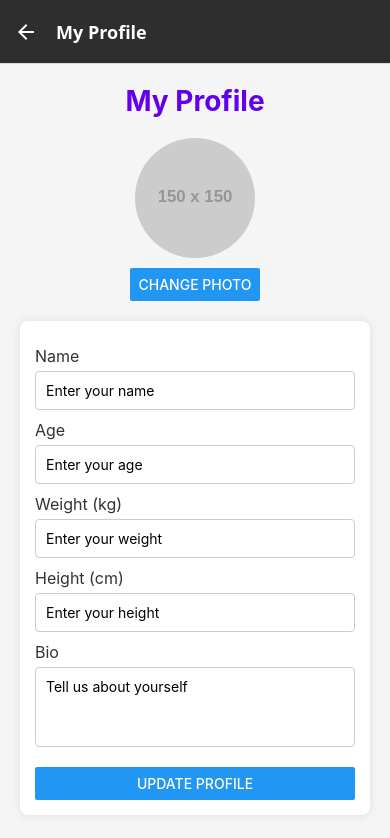
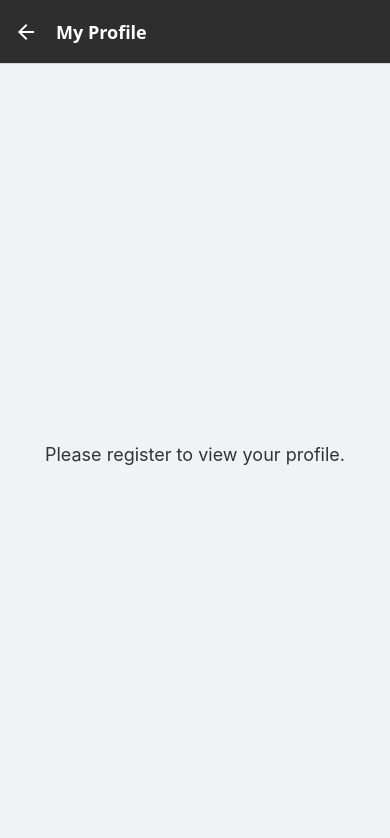
Before and after one commit to Aman-Jindal/Fitness-App, a React Native app: screen /Profile in a window 390 px wide. Shown: the top 838 px of the page. Built offline with nearby package versions, Linux system fonts and the light colour scheme.

Commit message:
Added Log workout screen and recreated the user profile screen

```diff
--- a/src/navigation/AppNavigator.js
+++ b/src/navigation/AppNavigator.js
@@ -7,6 +7,7 @@ import LoginScreen from '../screens/LoginScreen';
 import RegisterScreen from '../screens/RegisterScreen';
 import MainScreen from '../screens/MainScreen';
 import WorkoutScreen from '../screens/WorkoutScreen';
+import LogWorkoutScreen from '../screens/LogWorkoutScreen';
 import UserProfileScreen from '../screens/UserProfileScreen';
 import FeedbackScreen from '../screens/FeedbackScreen';
 import DonateScreen from '../screens/DonateScreen';
@@ -30,9 +31,11 @@ const AppNavigator = () => {
         <Stack.Screen name="Register" component={RegisterScreen} options={{ title: 'Register' }} />
         <Stack.Screen name="Main" component={MainScreen} options={{ title: 'Home' }} />
         <Stack.Screen name="Workout" component={WorkoutScreen} options={{ title: 'Workout' }} />
+        <Stack.Screen name="LogWorkout" component={LogWorkoutScreen} options={{ title: 'Log Workout' }} />
         <Stack.Screen name="Profile" component={UserProfileScreen} options={{ title: 'My Profile' }} />
         <Stack.Screen name="Feedback" component={FeedbackScreen} options={{ title: 'Feedback' }} />
         <Stack.Screen name="Donate" component={DonateScreen} options={{ title: 'Donate' }} />
+
       </Stack.Navigator>
     </NavigationContainer>
   );
--- /dev/null
+++ b/src/screens/LogWorkoutScreen.js
@@ -0,0 +1,311 @@
+// src/screens/LogWorkoutScreen.js
+import React, { useState, useEffect } from 'react';
+import {
+  View,
+  Text,
+  TextInput,
+  TouchableOpacity,
+  StyleSheet,
+  Alert,
+  ScrollView
+} from 'react-native';
+import theme from '../constants/theme';
+
+const LogWorkoutScreen = ({ navigation }) => {
+  // Timer state
+  const [elapsedTime, setElapsedTime] = useState(0);
+
+  // States for current exercise
+  const [currentExerciseName, setCurrentExerciseName] = useState('');
+  const [currentSets, setCurrentSets] = useState([]);
+
+  // List of completed exercises
+  const [completedExercises, setCompletedExercises] = useState([]);
+
+  // Start workout timer
+  useEffect(() => {
+    const timer = setInterval(() => {
+      setElapsedTime(prev => prev + 1);
+    }, 1000);
+    return () => clearInterval(timer);
+  }, []);
+
+  // Helper to format elapsed time (mm:ss)
+  const formatTime = (seconds) => {
+    const mins = Math.floor(seconds / 60).toString().padStart(2, '0');
+    const secs = (seconds % 60).toString().padStart(2, '0');
+    return `${mins}:${secs}`;
+  };
+
+  // Add a new set for the current exercise
+  const addSet = () => {
+    setCurrentSets([...currentSets, { id: Date.now().toString(), reps: '', weight: '' }]);
+  };
+
+  // Update a specific set field
+  const updateSetField = (id, field, value) => {
+    setCurrentSets(
+      currentSets.map(set => set.id === id ? { ...set, [field]: value } : set)
+    );
+  };
+
+  // When an exercise is complete, add it to the completed exercises list
+  const completeCurrentExercise = () => {
+    if (!currentExerciseName.trim()) {
+      Alert.alert('Error', 'Please enter an exercise name.');
+      return;
+    }
+    if (currentSets.length === 0) {
+      Alert.alert('Error', 'Please add at least one set for the exercise.');
+      return;
+    }
+    const newExercise = {
+      id: Date.now().toString(),
+      name: currentExerciseName,
+      sets: currentSets,
+    };
+    setCompletedExercises([...completedExercises, newExercise]);
+    // Clear the current exercise inputs for a new entry
+    setCurrentExerciseName('');
+    setCurrentSets([]);
+  };
+
+  // Finish workout: Show summary and navigate back (or save data)
+  const finishWorkout = () => {
+    Alert.alert(
+      'Workout Complete',
+      `Total Workout Time: ${formatTime(elapsedTime)}\nExercises Completed: ${completedExercises.length}`
+    );
+    navigation.navigate('Workout'); // Replace with desired navigation target
+  };
+
+  // Discard workout: Confirm and navigate back
+  const discardWorkout = () => {
+    Alert.alert(
+      'Discard Workout',
+      'Are you sure you want to discard this workout?',
+      [
+        { text: 'Cancel', style: 'cancel' },
+        { text: 'Discard', onPress: () => navigation.navigate('Workout') },
+      ]
+    );
+  };
+
+  return (
+    <ScrollView contentContainerStyle={styles.container}>
+      {/* Header: Timer and Finish Button */}
+      <View style={styles.headerRow}>
+        <Text style={styles.timerText}>Duration: {formatTime(elapsedTime)}</Text>
+        <TouchableOpacity style={styles.finishButton} onPress={finishWorkout}>
+          <Text style={styles.finishButtonText}>Finish</Text>
+        </TouchableOpacity>
+      </View>
+
+      {/* Current Exercise Entry */}
+      <View style={styles.currentExerciseSection}>
+        <Text style={styles.sectionTitle}>Current Exercise</Text>
+        <TextInput
+          style={styles.input}
+          placeholder="Enter Exercise Name"
+          value={currentExerciseName}
+          onChangeText={setCurrentExerciseName}
+        />
+
+        {currentSets.map((set, index) => (
+          <View key={set.id} style={styles.setRow}>
+            <Text style={styles.setLabel}>Set {index + 1}:</Text>
+            <TextInput
+              style={[styles.input, styles.setInput]}
+              placeholder="Weight (kg)"
+              keyboardType="numeric"
+              value={set.weight}
+              onChangeText={(value) => updateSetField(set.id, 'weight', value)}
+            />
+            <TextInput
+              style={[styles.input, styles.setInput]}
+              placeholder="Reps"
+              keyboardType="numeric"
+              value={set.reps}
+              onChangeText={(value) => updateSetField(set.id, 'reps', value)}
+            />
+          </View>
+        ))}
+        <TouchableOpacity style={styles.addSetButton} onPress={addSet}>
+          <Text style={styles.addSetButtonText}>Add Set</Text>
+        </TouchableOpacity>
+
+        <TouchableOpacity style={styles.completeExerciseButton} onPress={completeCurrentExercise}>
+          <Text style={styles.completeExerciseButtonText}>Complete Exercise</Text>
+        </TouchableOpacity>
+      </View>
+
+      {/* List of Completed Exercises */}
+      <View style={styles.completedExercisesSection}>
+        <Text style={styles.sectionTitle}>Completed Exercises</Text>
+        {completedExercises.length === 0 ? (
+          <Text style={styles.noExerciseText}>No exercises logged yet.</Text>
+        ) : (
+          completedExercises.map((exercise) => (
+            <View key={exercise.id} style={styles.exerciseItem}>
+              <Text style={styles.exerciseName}>{exercise.name}</Text>
+              {exercise.sets.map((set, index) => (
+                <View key={set.id} style={styles.completedSetRow}>
+                  <Text style={styles.completedSetText}>
+                    Set {index + 1}: {set.reps} reps, {set.weight} kg
+                  </Text>
+                </View>
+              ))}
+            </View>
+          ))
+        )}
+      </View>
+
+      {/* Discard Workout Button */}
+      <TouchableOpacity style={styles.discardButton} onPress={discardWorkout}>
+        <Text style={styles.discardButtonText}>Discard Workout</Text>
+      </TouchableOpacity>
+    </ScrollView>
+  );
+};
+
+const styles = StyleSheet.create({
+  container: {
+    padding: theme.spacing.medium,
+    backgroundColor: theme.colors.background,
+    flexGrow: 1,
+  },
+  headerRow: {
+    flexDirection: 'row',
+    justifyContent: 'space-between',
+    alignItems: 'center',
+    marginBottom: theme.spacing.large,
+  },
+  timerText: {
+    fontSize: 20,
+    fontWeight: 'bold',
+    color: theme.colors.primary,
+  },
+  finishButton: {
+    backgroundColor: theme.colors.primary,
+    paddingVertical: 10,
+    paddingHorizontal: 15,
+    borderRadius: 5,
+  },
+  finishButtonText: {
+    color: theme.colors.buttonSolidText,
+    fontSize: 16,
+    fontWeight: 'bold',
+  },
+  currentExerciseSection: {
+    backgroundColor: '#fff',
+    padding: theme.spacing.medium,
+    borderRadius: 10,
+    marginBottom: theme.spacing.large,
+    shadowColor: '#000',
+    shadowOpacity: 0.1,
+    shadowRadius: 5,
+    elevation: 2,
+  },
+  sectionTitle: {
+    fontSize: 22,
+    fontWeight: '600',
+    color: theme.colors.text,
+    marginBottom: theme.spacing.medium,
+    textAlign: 'center',
+  },
+  subSectionTitle: {
+    fontSize: 18,
+    fontWeight: '500',
+    color: theme.colors.text,
+    marginBottom: theme.spacing.small,
+  },
+  input: {
+    borderWidth: 1,
+    borderColor: '#ccc',
+    backgroundColor: '#fff',
+    padding: 10,
+    borderRadius: 5,
+    marginBottom: theme.spacing.small,
+  },
+  setRow: {
+    flexDirection: 'row',
+    alignItems: 'center',
+    marginBottom: theme.spacing.small,
+  },
+  setLabel: {
+    fontSize: 16,
+    width: 60,
+    color: theme.colors.text,
+  },
+  setInput: {
+    flex: 1,
+    marginHorizontal: theme.spacing.small,
+  },
+  addSetButton: {
+    backgroundColor: theme.colors.primary,
+    paddingVertical: 10,
+    borderRadius: 5,
+    alignItems: 'center',
+    marginVertical: theme.spacing.medium,
+  },
+  addSetButtonText: {
+    color: theme.colors.buttonSolidText,
+    fontSize: 16,
+    fontWeight: 'bold',
+  },
+  completeExerciseButton: {
+    backgroundColor: theme.colors.primary,
+    paddingVertical: 12,
+    borderRadius: 5,
+    alignItems: 'center',
+  },
+  completeExerciseButtonText: {
+    color: theme.colors.buttonSolidText,
+    fontSize: 18,
+    fontWeight: 'bold',
+  },
+  completedExercisesSection: {
+    marginBottom: theme.spacing.large,
+  },
+  noExerciseText: {
+    fontSize: 16,
+    color: theme.colors.text,
+    textAlign: 'center',
+  },
+  exerciseItem: {
+    backgroundColor: '#fff',
+    padding: theme.spacing.medium,
+    borderRadius: 10,
+    marginBottom: theme.spacing.medium,
+    shadowColor: '#000',
+    shadowOpacity: 0.1,
+    shadowRadius: 5,
+    elevation: 2,
+  },
+  exerciseName: {
+    fontSize: 20,
+    fontWeight: 'bold',
+    color: theme.colors.text,
+    marginBottom: theme.spacing.small,
+  },
+  completedSetRow: {
+    marginBottom: theme.spacing.small,
+  },
+  completedSetText: {
+    fontSize: 16,
+    color: theme.colors.text,
+  },
+  discardButton: {
+    backgroundColor: '#ff6961',
+    paddingVertical: 15,
+    borderRadius: 5,
+    alignItems: 'center',
+  },
+  discardButtonText: {
+    color: '#fff',
+    fontSize: 16,
+    fontWeight: 'bold',
+  },
+});
+
+export default LogWorkoutScreen;
--- a/src/screens/UserProfileScreen.js
+++ b/src/screens/UserProfileScreen.js
@@ -1,136 +1,144 @@
 // src/screens/UserProfileScreen.js
 import React, { useState } from 'react';
-import { View, Text, TextInput, StyleSheet, Button, Image, ScrollView, Alert } from 'react-native';
+import { View, Text, Image, TouchableOpacity, StyleSheet, Alert, ScrollView } from 'react-native';
+import theme from '../constants/theme';
 
 const UserProfileScreen = () => {
-  // State variables for profile fields
-  const [name, setName] = useState('');
-  const [age, setAge] = useState('');
-  const [weight, setWeight] = useState('');
-  const [height, setHeight] = useState('');
-  const [bio, setBio] = useState('');
-  // Placeholder image URL for the profile photo
-  const [profileImage, setProfileImage] = useState('https://via.placeholder.com/150');
+  // Dummy flag simulating that the user is registered.
+  const isRegistered = false; // In production, this comes from your auth state.
 
-  const updateProfile = () => {
-    // For now, we simply show an alert. Later, you might persist data locally or to a backend.
-    Alert.alert('Profile Updated', 'Your profile information has been saved.');
-  };
+  // Example user data; replace with real data from your backend or state management.
+  const [userData, setUserData] = useState({
+    name: 'John Doe',
+    age: '30',
+    height: '180 cm',
+    weight: '75 kg',
+    fitnessGoals: 'Build muscle and increase endurance',
+    bio: 'Passionate about fitness and a healthy lifestyle.',
+    profileImage: 'https://via.placeholder.com/150',
+  });
+
+  // If user is not registered, display a prompt to register
+  if (!isRegistered) {
+    return (
+      <View style={styles.unregisteredContainer}>
+        <Text style={styles.unregisteredText}>
+          Please register to view your profile.
+        </Text>
+      </View>
+    );
+  }
 
   return (
     <ScrollView contentContainerStyle={styles.container}>
-      <Text style={styles.header}>My Profile</Text>
-
       <View style={styles.avatarContainer}>
-        <Image source={{ uri: profileImage }} style={styles.avatar} />
-        <Button title="Change Photo" onPress={() => Alert.alert('Coming Soon', 'Change photo functionality will be implemented soon.')} />
+        <Image source={{ uri: userData.profileImage }} style={styles.avatar} />
+        <TouchableOpacity
+          style={styles.changePhotoButton}
+          onPress={() => Alert.alert('Coming Soon', 'Change photo functionality coming soon.')}
+        >
+          <Text style={styles.changePhotoButtonText}>Change Photo</Text>
+        </TouchableOpacity>
       </View>
 
-      <View style={styles.form}>
-        <Text style={styles.label}>Name</Text>
-        <TextInput
-          style={styles.input}
-          placeholder="Enter your name"
-          value={name}
-          onChangeText={setName}
-        />
+      <View style={styles.infoContainer}>
+        <Text style={styles.label}>Name:</Text>
+        <Text style={styles.value}>{userData.name}</Text>
 
-        <Text style={styles.label}>Age</Text>
-        <TextInput
-          style={styles.input}
-          placeholder="Enter your age"
-          value={age}
-          onChangeText={setAge}
-          keyboardType="numeric"
-        />
+        <Text style={styles.label}>Age:</Text>
+        <Text style={styles.value}>{userData.age}</Text>
 
-        <Text style={styles.label}>Weight (kg)</Text>
-        <TextInput
-          style={styles.input}
-          placeholder="Enter your weight"
-          value={weight}
-          onChangeText={setWeight}
-          keyboardType="numeric"
-        />
+        <Text style={styles.label}>Height:</Text>
+        <Text style={styles.value}>{userData.height}</Text>
 
-        <Text style={styles.label}>Height (cm)</Text>
-        <TextInput
-          style={styles.input}
-          placeholder="Enter your height"
-          value={height}
-          onChangeText={setHeight}
-          keyboardType="numeric"
-        />
+        <Text style={styles.label}>Weight:</Text>
+        <Text style={styles.value}>{userData.weight}</Text>
 
-        <Text style={styles.label}>Bio</Text>
-        <TextInput
-          style={[styles.input, styles.multiline]}
-          placeholder="Tell us about yourself"
-          value={bio}
-          onChangeText={setBio}
-          multiline
-          numberOfLines={3}
-        />
+        <Text style={styles.label}>Fitness Goals:</Text>
+        <Text style={styles.value}>{userData.fitnessGoals}</Text>
 
-        <View style={styles.updateButton}>
-          <Button title="Update Profile" onPress={updateProfile} />
-        </View>
+        <Text style={styles.label}>Bio:</Text>
+        <Text style={styles.value}>{userData.bio}</Text>
       </View>
+
+      <TouchableOpacity
+        style={styles.editButton}
+        onPress={() => Alert.alert('Edit Profile', 'Edit functionality coming soon.')}
+      >
+        <Text style={styles.editButtonText}>Edit Profile</Text>
+      </TouchableOpacity>
     </ScrollView>
   );
 };
 
 const styles = StyleSheet.create({
   container: {
-    padding: 20,
-    backgroundColor: '#f5f5f5',
+    padding: theme.spacing.medium,
+    backgroundColor: theme.colors.background,
     flexGrow: 1,
   },
-  header: {
-    fontSize: 28,
-    fontWeight: 'bold',
-    color: '#6200EE',
-    textAlign: 'center',
-    marginBottom: 20,
+  unregisteredContainer: {
+    flex: 1,
+    justifyContent: 'center',
+    alignItems: 'center',
+    backgroundColor: theme.colors.background,
+  },
+  unregisteredText: {
+    fontSize: 18,
+    color: theme.colors.text,
   },
   avatarContainer: {
     alignItems: 'center',
-    marginBottom: 20,
+    marginBottom: theme.spacing.large,
   },
   avatar: {
     width: 120,
     height: 120,
     borderRadius: 60,
-    marginBottom: 10,
   },
-  form: {
-    backgroundColor: '#ffffff',
-    padding: 15,
-    borderRadius: 8,
-    // Adding subtle shadow for an elevated look
+  changePhotoButton: {
+    marginTop: theme.spacing.small,
+    paddingVertical: 8,
+    paddingHorizontal: 12,
+    backgroundColor: theme.colors.primary,
+    borderRadius: 5,
+  },
+  changePhotoButtonText: {
+    color: theme.colors.buttonSolidText,
+    fontSize: 14,
+    fontWeight: 'bold',
+  },
+  infoContainer: {
+    backgroundColor: '#fff',
+    padding: theme.spacing.medium,
+    borderRadius: 10,
+    marginBottom: theme.spacing.large,
     shadowColor: '#000',
     shadowOpacity: 0.1,
-    shadowRadius: 10,
-    elevation: 3,
+    shadowRadius: 5,
+    elevation: 2,
   },
   label: {
     fontSize: 16,
-    color: '#333',
-    marginTop: 10,
+    fontWeight: '600',
+    color: theme.colors.text,
+    marginTop: theme.spacing.small,
   },
-  input: {
-    borderWidth: 1,
-    borderColor: '#ccc',
-    padding: 10,
-    marginTop: 5,
-    borderRadius: 4,
+  value: {
+    fontSize: 16,
+    color: theme.colors.text,
+    marginBottom: theme.spacing.small,
   },
-  multiline: {
-    height: 80,
-    textAlignVertical: 'top',
+  editButton: {
+    backgroundColor: theme.colors.primary,
+    paddingVertical: 15,
+    borderRadius: 5,
+    alignItems: 'center',
   },
-  updateButton: {
-    marginTop: 20,
+  editButtonText: {
+    color: theme.colors.buttonSolidText,
+    fontSize: 18,
+    fontWeight: 'bold',
   },
 });
 
--- a/src/screens/WorkoutScreen.js
+++ b/src/screens/WorkoutScreen.js
@@ -20,7 +20,7 @@ const WorkoutScreen = ({ navigation }) => {
       {/* Quick Start Section */}
       <TouchableOpacity
         style={styles.quickStartButton}
-        onPress={() => navigation.navigate('StartWorkout')}
+        onPress={() => navigation.navigate('LogWorkout')}
       >
         <Text style={styles.quickStartButtonText}>Start Your Workout</Text>
       </TouchableOpacity>
```
